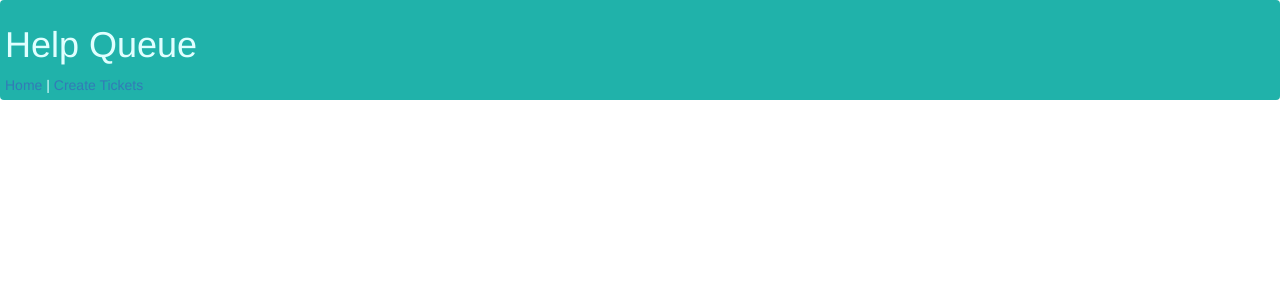
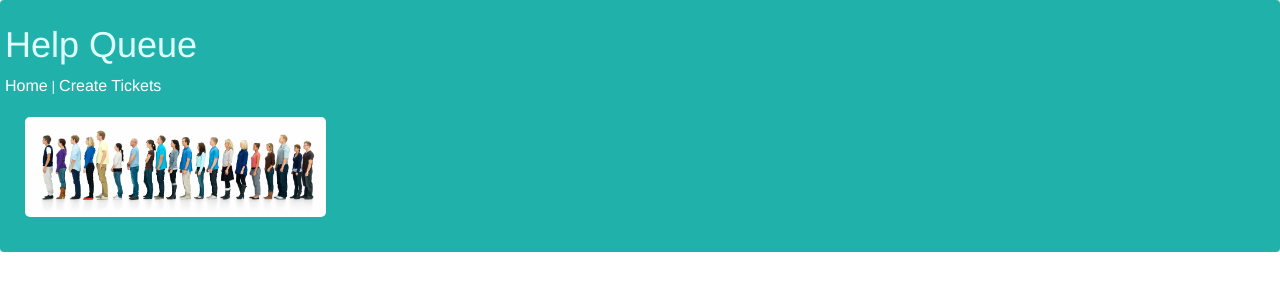
Before and after one commit to dan-kiss-dev-this/react_redux_ticketing_project, a React app: page / in a window 1280 px wide. Shown: the top 300 px of the page. Built offline with nearby package versions, Linux system fonts and the light colour scheme.

Commit message:
add image to header component via webpack

```diff
--- a/package.json
+++ b/package.json
@@ -21,12 +21,14 @@
   "version": "1.0.0",
   "main": "index.js",
   "dependencies": {
+    "file-loader": "^1.1.6",
     "moment": "^2.18.1",
     "prop-types": "^15.5.10",
     "react": "^15.5.4",
     "react-bootstrap": "^0.32.0",
     "react-dom": "^15.5.4",
-    "react-router-dom": "^4.0.0"
+    "react-router-dom": "^4.0.0",
+    "url-loader": "^0.6.2"
   },
   "scripts": {
     "test": "echo \"Error: no test specified\" && exit 1",
--- a/src/components/App.jsx
+++ b/src/components/App.jsx
@@ -17,6 +17,7 @@ function App(props){
       <Switch>
         {/* <Route exact path='/' component={Queue} /> */}
         <Route exact path='/'  />
+        {/* <Route exact path='/' component={TicketList} /> find out how to do this */}
         <Route exact path='/newticket2' component={NewTicketForm,Queue} />
       </Switch>
     </div>
--- a/src/components/Header.jsx
+++ b/src/components/Header.jsx
@@ -1,5 +1,6 @@
 import React from "react";
 import { Link } from 'react-router-dom';
+import line from '../assets/images/line.jpg'
 
 function Header(props) {
   let coolLook = {
@@ -8,10 +9,21 @@ function Header(props) {
     padding: "5px",
     color: "#E0FFFF",
   };
+  let my_image = {
+    height: "100px",
+    margin: "20px",
+    borderRadius: "5px",
+  };
+  let links = {
+    fontSize: "16px",
+    color: "white",
+  };
   return (
     <div style = {coolLook}>
       <h1>Help Queue</h1>
-      <Link to="/">Home</Link> | <Link to="/newticket2">Create Tickets</Link>
+      <Link style={links} to="/">Home</Link> | <Link style={links} to="/newticket2">Create Tickets</Link>
+      <p><img src={line} style={my_image}/></p>
+
     </div>
   );
 }
--- a/webpack.config.js
+++ b/webpack.config.js
@@ -51,7 +51,17 @@ module.exports = {
             "react-hot-loader/babel"
           ]
         }
-      }
+      },
+      {
+        test: /\.(png|gif|jp(e*)g|svg)$/,
+        use: {
+          loader: 'url-loader',
+          options: {
+            limit: 8000,
+            name: 'images/[hash]-[name].[ext]'
+          }
+        }
+      },
     ]
   },
   plugins: [
```
Also changed, not shown: src/assets/images/line.jpg (added), 1 other file (tests, documents, lock files or other folders).
